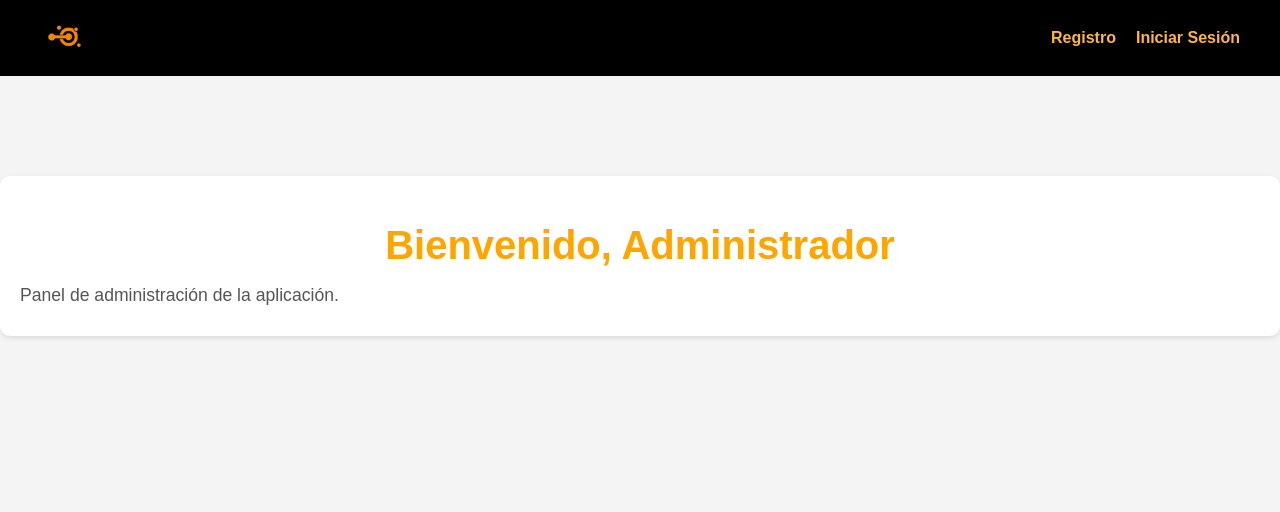
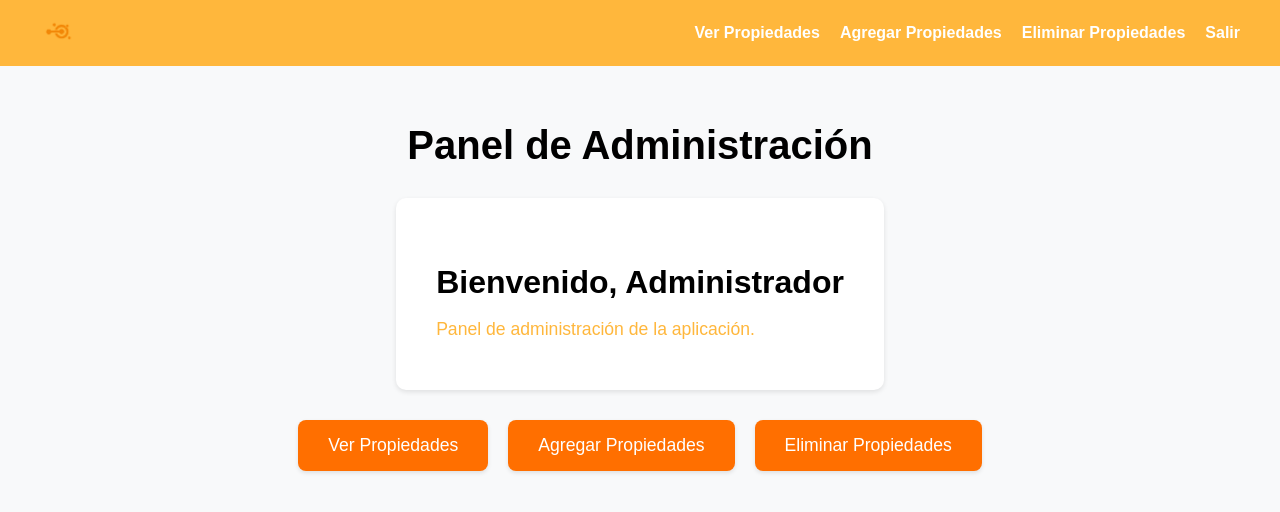
Before and after one commit to danialvarado472/gestor-airbnb-frontend, a React (Vite) app: page /admin in a window 1280 px wide. Shown: the top 512 px of the page. Built offline with nearby package versions, Linux system fonts and the light colour scheme.

Commit message:
Pag principal Admin

```diff
--- a/src/App.jsx
+++ b/src/App.jsx
@@ -1,17 +1,24 @@
 import React from "react";
-import { BrowserRouter as Router, Routes, Route } from "react-router-dom";
+import { BrowserRouter as Router, Routes, Route, useLocation } from "react-router-dom";
 import Inicio from "./pages/Inicio.jsx";
 import ListadoPropiedad from "./pages/ListadoPropiedad.jsx";
 import DetallePropiedad from "./pages/DetallePropiedad.jsx";
 import Registro from "./pages/Registro.jsx";
 import Administrador from "./pages/Administrador";
 import Navbar from "./components/Navbar";
+import AdminNavbar from "./components/AdminNavbar";
+import VerPropiedadesAdmin from "./pages/VerPropiedadesAdmin";
+import AgregarPropiedadAdmin from "./pages/AgregarPropiedadAdmin";
+import EliminarPropiedadAdmin from "./pages/EliminarPropiedadAdmin";
 import "./App.css";
 
-function App() {
+const AppContent = () => {
+    const location = useLocation();
+    const isAdminRoute = location.pathname.startsWith('/admin');
+
     return (
-        <Router>
-            <Navbar />
+        <>
+            {isAdminRoute ? <AdminNavbar /> : <Navbar />}
             <Routes>
                 <Route path="/" element={<Registro />} />
                 <Route path="/login" element={<Inicio />} />
@@ -19,9 +26,21 @@ function App() {
                 <Route path="/listado" element={<ListadoPropiedad />} />
                 <Route path="/casa-playa-pu" element={<DetallePropiedad id={1} />} />
                 <Route path="/bungalow-f" element={<DetallePropiedad id={2} />} />
+                {/* Rutas de administración */}
+                <Route path="/admin/propiedades" element={<VerPropiedadesAdmin />} />
+                <Route path="/admin/agregar-propiedad" element={<AgregarPropiedadAdmin />} />
+                <Route path="/admin/eliminar-propiedad" element={<EliminarPropiedadAdmin />} />
             </Routes>
-        </Router>
+        </>
     );
 };
 
+function App() {
+    return (
+        <Router>
+            <AppContent />
+        </Router>
+    );
+}
+
 export default App;
--- /dev/null
+++ b/src/components/AdminNavbar.css
@@ -0,0 +1,48 @@
+.admin-navbar-principal {
+    background-color: #ffb73c;
+    color: white;
+    padding: 1rem 20px;
+    position: sticky;
+    top: 0;
+    z-index: 100;
+}
+
+.admin-navbar-container {
+    display: flex;
+    justify-content: space-between;
+    align-items: center;
+    max-width: 1200px;
+    margin: 0 auto;
+}
+
+.admin-navbar-logo-link {
+    text-decoration: none;
+}
+
+.admin-navbar-logo {
+    height: 30px;
+}
+
+.admin-navbar-lista {
+    list-style: none;
+    padding: 0;
+    margin: 0;
+    display: flex;
+    gap: 20px;
+    align-items: center;
+}
+
+.admin-navbar-item {
+    margin: 0;
+}
+
+.admin-navbar-link {
+    color: #ffffff;
+    text-decoration: none;
+    font-weight: bold;
+    transition: color 0.3s ease;
+}
+
+.admin-navbar-link:hover {
+    color: #b8580a;
+}
--- /dev/null
+++ b/src/components/AdminNavbar.jsx
@@ -0,0 +1,32 @@
+import React from 'react';
+import { Link } from 'react-router-dom';
+import './AdminNavbar.css';
+import logoImg from '../assets/logo.png';
+
+const AdminNavbar = () => {
+    return (
+        <nav id="admin-navbar-principal" className="admin-navbar-principal">
+            <div className="admin-navbar-container">
+                <Link to="/admin" className="admin-navbar-logo-link">
+                    <img src={logoImg} alt="Logo de la Aplicación" className="admin-navbar-logo" />
+                </Link>
+                <ul className="admin-navbar-lista">
+                    <li className="admin-navbar-item">
+                        <Link to="/admin/propiedades" className="admin-navbar-link">Ver Propiedades</Link>
+                    </li>
+                    <li className="admin-navbar-item">
+                        <Link to="/admin/agregar-propiedad" className="admin-navbar-link">Agregar Propiedades</Link>
+                    </li>
+                    <li className="admin-navbar-item">
+                        <Link to="/admin/eliminar-propiedad" className="admin-navbar-link">Eliminar Propiedades</Link>
+                    </li>
+                    <li className="admin-navbar-item">
+                        <Link to="/" className="admin-navbar-link">Salir</Link>
+                    </li>
+                </ul>
+            </div>
+        </nav>
+    );
+};
+
+export default AdminNavbar;
--- a/src/components/Navbar.jsx
+++ b/src/components/Navbar.jsx
@@ -17,6 +17,9 @@ const Navbar = () => {
                     <li className="navbar-item">
                         <Link to="/login" className="navbar-link">Iniciar Sesión</Link>
                     </li>
+                    <li className="navbar-item">
+                        <Link to="/" className="navbar-link">Salir</Link>
+                    </li>
                 </ul>
             </div>
         </nav>
--- /dev/null
+++ b/src/pages/AdminPages.css
@@ -0,0 +1,14 @@
+.admin-page-container {
+    display: flex;
+    flex-direction: column;
+    align-items: center;
+    padding: 30px;
+    background-color: #f8f9fa;
+    min-height: 100vh;
+}
+
+.admin-page-titulo {
+    font-size: 2.5rem;
+    color: #000000;
+    margin-bottom: 30px;
+}
--- a/src/pages/Administrador.css
+++ b/src/pages/Administrador.css
@@ -1,19 +1,57 @@
-#admin-container {
-    margin-top: 100px;
-    color: orange;
-    text-align: center;
-    padding: 20px;
-    background-color: #fff;
+.admin-page-container {
+    display: flex;
+    flex-direction: column;
+    align-items: center;
+    padding: 30px;
+    background-color: #f8f9fa;
+    min-height: 100vh;
+}
+
+.admin-page-titulo {
+    font-size: 2.5rem;
+    color: #000000;
+    margin-bottom: 30px;
+}
+
+.admin-welcome-section {
+    background-color: #ffffff;
+    padding: 40px;
     border-radius: 10px;
     box-shadow: 0 2px 5px rgba(0, 0, 0, 0.1);
+    text-align: center;
+    margin-bottom: 30px;
 }
 
-#admin-titulo {
-    font-size: 2.5rem;
+.admin-welcome-titulo {
+    font-size: 2rem;
+    color: #000000;
     margin-bottom: 15px;
 }
 
-#admin-mensaje {
+.admin-welcome-mensaje {
     font-size: 1.1rem;
-    color: #555;
+    color: #ffb73c;
 }
+
+.admin-actions-section {
+    display: flex;
+    gap: 20px;
+}
+
+.admin-action-button {
+    display: inline-block;
+    padding: 15px 30px;
+    background-color: #ff6f00;
+    color: white;
+    text-decoration: none;
+    border-radius: 8px;
+    font-size: 1.1rem;
+    transition: background-color 0.3s ease;
+    border: none;
+    cursor: pointer;
+    box-shadow: 0 2px 4px rgba(0, 0, 0, 0.1);
+}
+
+.admin-action-button:hover {
+    background-color: #ffb73c;
+}
--- a/src/pages/Administrador.jsx
+++ b/src/pages/Administrador.jsx
@@ -1,11 +1,20 @@
 import React from 'react';
+import { Link } from 'react-router-dom';
 import './Administrador.css';
 
 const Administrador = () => {
     return (
-        <div id="admin-container" className="admin-container">
-            <h1 id="admin-titulo" className="admin-titulo">Bienvenido, Administrador</h1>
-            <p id="admin-mensaje" className="admin-mensaje">Panel de administración de la aplicación.</p>
+        <div id="admin-page-container" className="admin-page-container">
+            <h1 id="admin-page-titulo" className="admin-page-titulo">Panel de Administración</h1>
+            <div id="admin-welcome-section" className="admin-welcome-section">
+                <h2 id="admin-welcome-titulo" className="admin-welcome-titulo">Bienvenido, Administrador</h2>
+                <p id="admin-welcome-mensaje" className="admin-welcome-mensaje">Panel de administración de la aplicación.</p>
+            </div>
+            <div id="admin-actions-section" className="admin-actions-section">
+                <Link to="/admin/propiedades" id="admin-ver-propiedades-btn" className="admin-action-button">Ver Propiedades</Link>
+                <Link to="/admin/agregar-propiedad" id="admin-agregar-propiedades-btn" className="admin-action-button">Agregar Propiedades</Link>
+                <Link to="/admin/eliminar-propiedad" id="admin-eliminar-propiedades-btn" className="admin-action-button">Eliminar Propiedades</Link>
+            </div>
         </div>
     );
 };
--- /dev/null
+++ b/src/pages/AgregarPropiedadAdmin.jsx
@@ -0,0 +1,13 @@
+import React from 'react';
+import './AdminPages.css';
+
+const AgregarPropiedadAdmin = () => {
+    return (
+        <div id="agregar-propiedad-admin-container" className="admin-page-container">
+            <h1 id="agregar-propiedad-admin-titulo" className="admin-page-titulo">Agregar Propiedad</h1>
+            {/*  formulario para agregar propiedades */}
+        </div>
+    );
+};
+
+export default AgregarPropiedadAdmin;
--- /dev/null
+++ b/src/pages/EliminarPropiedadAdmin.jsx
@@ -0,0 +1,13 @@
+import React from 'react';
+import './AdminPages.css';
+
+const EliminarPropiedadAdmin = () => {
+    return (
+        <div id="eliminar-propiedad-admin-container" className="admin-page-container">
+            <h1 id="eliminar-propiedad-admin-titulo" className="admin-page-titulo">Eliminar Propiedad</h1>
+            {/*  lógica para eliminar propiedades */}
+        </div>
+    );
+};
+
+export default EliminarPropiedadAdmin;
--- /dev/null
+++ b/src/pages/VerPropiedadesAdmin.jsx
@@ -0,0 +1,13 @@
+import React from 'react';
+import './AdminPages.css';
+
+const VerPropiedadesAdmin = () => {
+    return (
+        <div id="ver-propiedades-admin-container" className="admin-page-container">
+            <h1 id="ver-propiedades-admin-titulo" className="admin-page-titulo">Ver Propiedades</h1>
+            {/*  lógica para ver las propiedades */}
+        </div>
+    );
+};
+
+export default VerPropiedadesAdmin;
```
